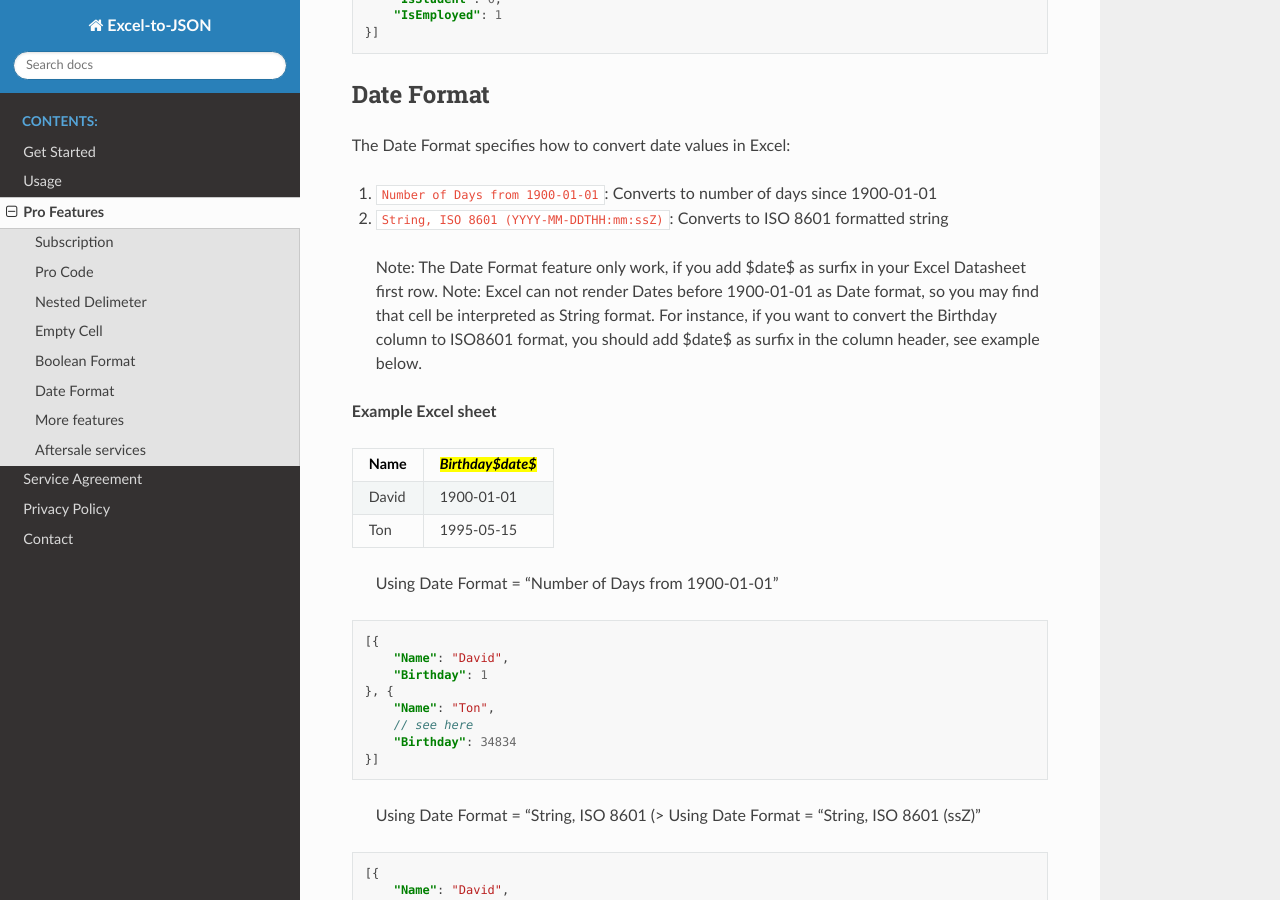
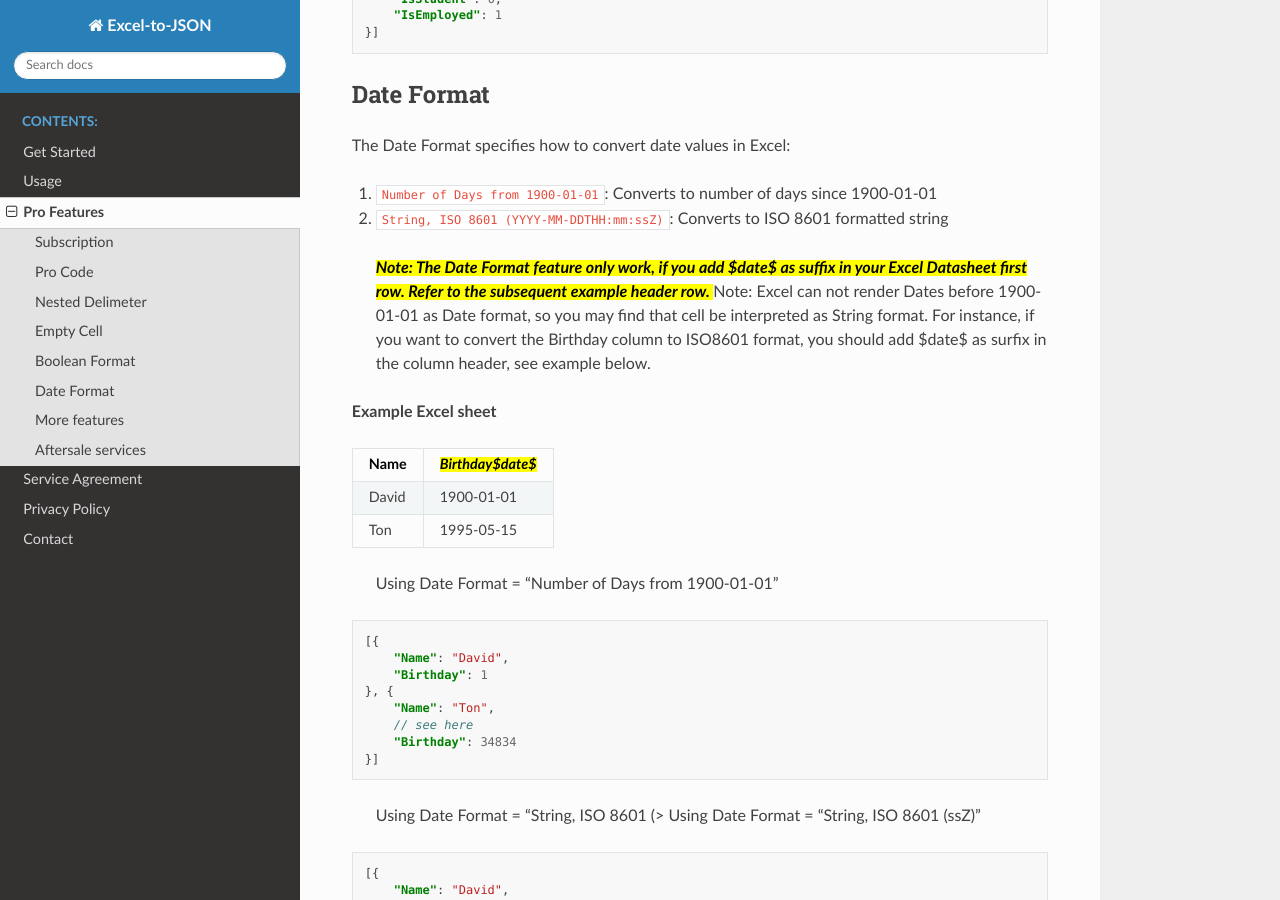
Before and after one commit to he-yang/Excel-to-JSON, a Sphinx documentation site: the page built from source/profeatures.md, in a window 1280 px wide and 900 px high, scrolled down 4461 px. Built offline with Sphinx 7.4.7 and the Read the Docs theme 3.1.0, drawn with Linux system fonts in a browser that asks for light colours.

Commit message:
fix type surfix suffix

```diff
--- a/source/profeatures.md
+++ b/source/profeatures.md
@@ -196,7 +196,7 @@ The Date Format specifies how to convert date values in Excel:
 1. `Number of Days from 1900-01-01`: Converts to number of days since 1900-01-01
 2. `String, ISO 8601 (YYYY-MM-DDTHH:mm:ssZ)`: Converts to ISO 8601 formatted string
 
-> Note: The Date Format feature only work, if you add $date$ as surfix in your Excel Datasheet first row.
+> <mark> Note: The Date Format feature only work, if you add $date$ as suffix in your Excel Datasheet first row. Refer to the subsequent example header row. </mark>
 > Note: Excel can not render Dates before 1900-01-01 as Date format, so you may find that cell be interpreted as String format.
 > For instance, if you want to convert the Birthday column to ISO8601 format, you should add $date$ as surfix in the column header, see example below.
 
```
